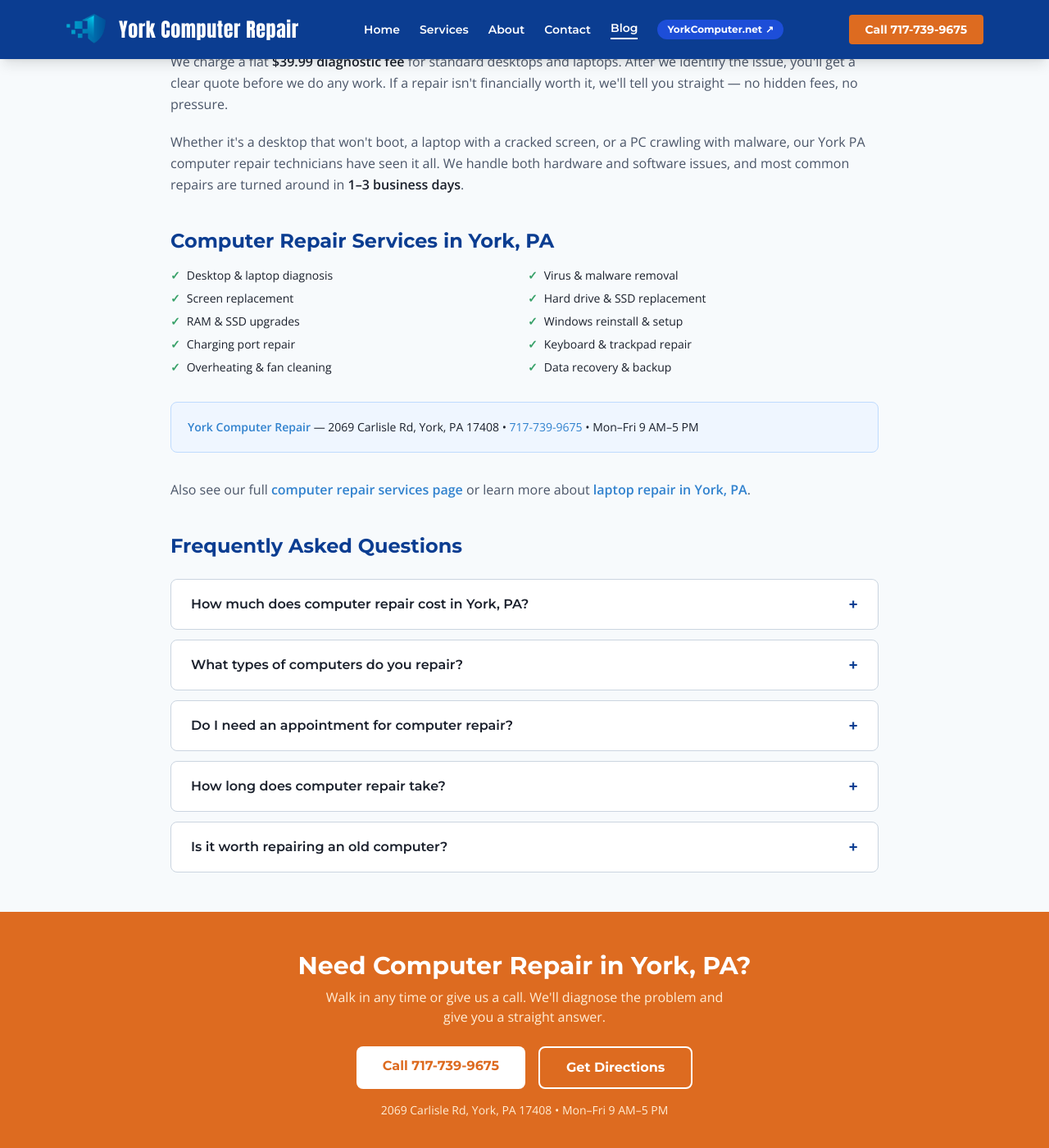
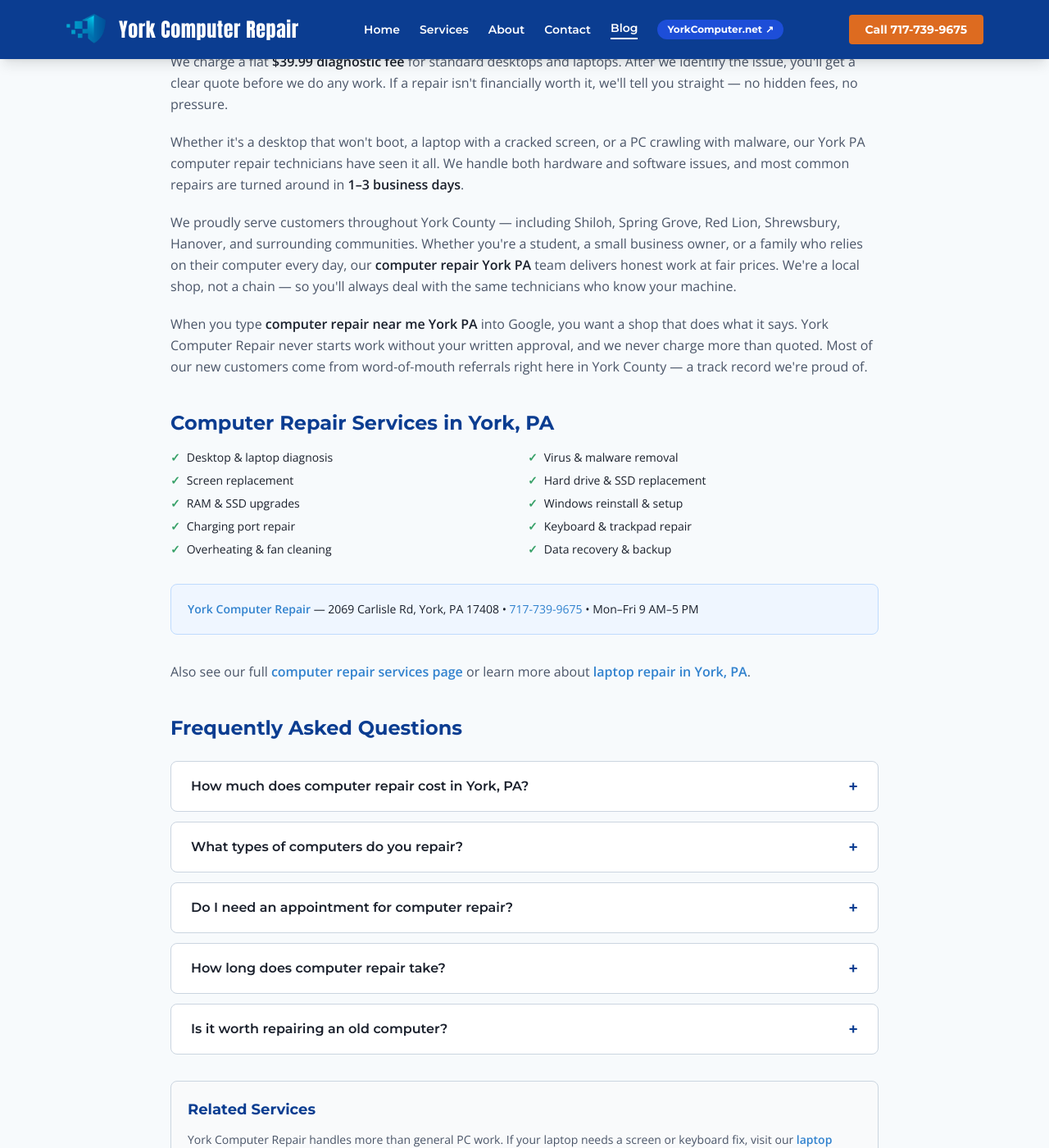
Before and after one commit to oak8513/ycr-site, a Jekyll site: the page built from blog/computer-repair-york-pa.html, in a window 1280 px wide and 1400 px high, scrolled down 564 px. Shown: the whole window at 82% size. Built offline with Jekyll 4.4.1, drawn with Linux system fonts in a browser that asks for light colours; nearby versions of some CDN libraries; a script that is not in the unit is left out; some of the changed text lies outside the part shown.

Commit message:
SEO: refresh computer repair York PA landing page

```diff
--- a/blog/computer-repair-york-pa.html
+++ b/blog/computer-repair-york-pa.html
@@ -24,6 +24,10 @@
   <p class="text-ycr-steel leading-relaxed mb-5">We charge a flat <strong class="text-ycr-black">$39.99 diagnostic fee</strong> for standard desktops and laptops. After we identify the issue, you'll get a clear quote before we do any work. If a repair isn't financially worth it, we'll tell you straight — no hidden fees, no pressure.</p>
 
   <p class="text-ycr-steel leading-relaxed mb-5">Whether it's a desktop that won't boot, a laptop with a cracked screen, or a PC crawling with malware, our York PA computer repair technicians have seen it all. We handle both hardware and software issues, and most common repairs are turned around in <strong class="text-ycr-black">1–3 business days</strong>.</p>
+
+  <p class="text-ycr-steel leading-relaxed mb-5">We proudly serve customers throughout York County — including Shiloh, Spring Grove, Red Lion, Shrewsbury, Hanover, and surrounding communities. Whether you're a student, a small business owner, or a family who relies on their computer every day, our <strong class="text-ycr-black">computer repair York PA</strong> team delivers honest work at fair prices. We're a local shop, not a chain — so you'll always deal with the same technicians who know your machine.</p>
+
+  <p class="text-ycr-steel leading-relaxed mb-5">When you type <strong class="text-ycr-black">computer repair near me York PA</strong> into Google, you want a shop that does what it says. York Computer Repair never starts work without your written approval, and we never charge more than quoted. Most of our new customers come from word-of-mouth referrals right here in York County — a track record we're proud of.</p>
 
   <h2 class="font-heading font-bold text-2xl text-ycr-blue mt-10 mb-4">Computer Repair Services in York, PA</h2>
 
@@ -86,6 +90,11 @@
     </details>
   </div>
 
+  <div class="bg-gray-50 border border-ycr-gray rounded-lg p-5 mb-8 mt-8">
+    <h3 class="font-heading font-bold text-lg text-ycr-blue mb-3">Related Services</h3>
+    <p class="text-ycr-steel text-sm leading-relaxed">York Computer Repair handles more than general PC work. If your laptop needs a screen or keyboard fix, visit our <a href="/blog/laptop-repair-york-pa.html" class="text-ycr-signal hover:underline font-semibold">laptop repair York PA</a> page. For a slow or infected machine, see our <a href="/blog/virus-removal-york-pa.html" class="text-ycr-signal hover:underline font-semibold">virus removal York PA</a> page — we'll clean it up and get it running fast again.</p>
+  </div>
+
 </div>
 
 <section class="bg-ycr-orange py-12 px-4 text-white text-center">
--- a/sitemap.xml
+++ b/sitemap.xml
@@ -96,7 +96,7 @@
   </url>
   <url>
     <loc>https://yorkcomputerrepair.com/blog/computer-repair-york-pa.html</loc>
-    <lastmod>2026-04-23</lastmod>
+    <lastmod>2026-04-24</lastmod>
     <changefreq>monthly</changefreq>
     <priority>0.9</priority>
   </url>
```
